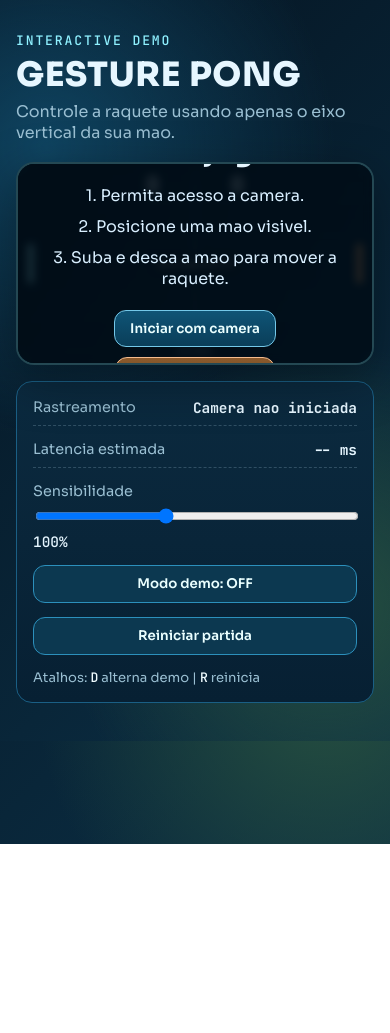
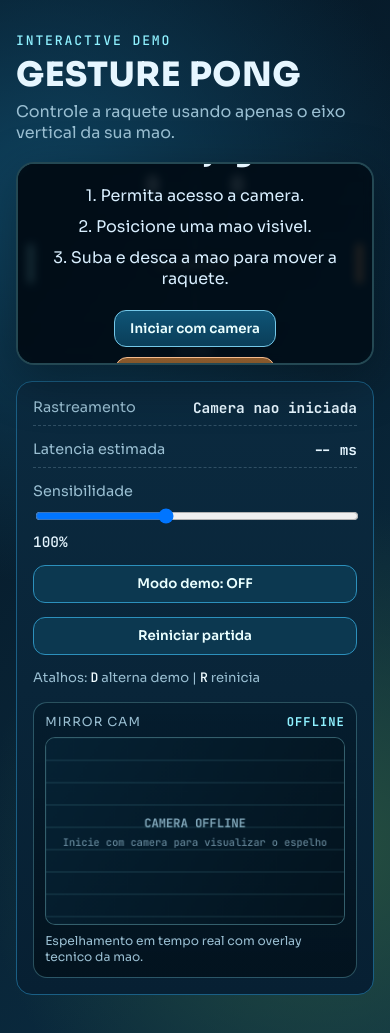
Before and after one commit to matheussiqueira-dev/Pong, a plain HTML site: page index.html in a window 390 px wide. Before the commit the page ends 844 px from the top, so only its background shows below. Drawn offline with Linux system fonts and the light colour scheme.

Commit message:
feat: add mirrored webcam window and hand tech skeleton overlay

```diff
--- a/index.html
+++ b/index.html
@@ -53,6 +53,20 @@
           <button id="toggleDemoButton" class="btn btn-tertiary">Modo demo: OFF</button>
           <button id="restartButton" class="btn btn-tertiary">Reiniciar partida</button>
           <p class="shortcuts">Atalhos: <code>D</code> alterna demo | <code>R</code> reinicia</p>
+
+          <section class="webcam-panel" aria-label="Preview da webcam espelhada">
+            <div class="webcam-head">
+              <span>Mirror Cam</span>
+              <strong id="webcamState">OFFLINE</strong>
+            </div>
+            <canvas
+              id="webcamCanvas"
+              width="320"
+              height="200"
+              aria-label="Janela espelhada da webcam com esqueleto da mao"
+            ></canvas>
+            <p class="webcam-tip">Espelhamento em tempo real com overlay tecnico da mao.</p>
+          </section>
         </aside>
       </section>
     </main>
--- a/src/app/AppController.js
+++ b/src/app/AppController.js
@@ -1,18 +1,21 @@
 import { GAME_CONFIG } from "../config/gameConfig.js";
 import { PongEngine } from "../game/PongEngine.js";
 import { CanvasRenderer } from "../render/CanvasRenderer.js";
+import { WebcamMirrorRenderer } from "../render/WebcamMirrorRenderer.js";
 import { GestureController } from "../vision/GestureController.js";
 
 export class AppController {
   constructor(doc) {
     this.doc = doc;
     this.canvas = doc.getElementById("gameCanvas");
+    this.webcamCanvas = doc.getElementById("webcamCanvas");
     this.video = doc.getElementById("cameraFeed");
 
     this.overlay = doc.getElementById("startOverlay");
     this.cameraError = doc.getElementById("cameraError");
     this.trackingState = doc.getElementById("trackingState");
     this.latencyState = doc.getElementById("latencyState");
+    this.webcamState = doc.getElementById("webcamState");
     this.sensitivityRange = doc.getElementById("sensitivityRange");
     this.sensitivityValue = doc.getElementById("sensitivityValue");
 
@@ -23,6 +26,7 @@ export class AppController {
 
     this.engine = new PongEngine(GAME_CONFIG);
     this.renderer = new CanvasRenderer(this.canvas, GAME_CONFIG.canvas);
+    this.webcamRenderer = new WebcamMirrorRenderer(this.webcamCanvas, this.video);
     this.gesture = new GestureController(this.video);
 
     this.running = false;
@@ -153,12 +157,14 @@ export class AppController {
   renderFrame() {
     const snapshot = this.engine.getSnapshot();
     const showIndicator = !this.demoMode && this.cameraStarted && this.latestTracking.tracked;
+    const cameraActive = this.cameraStarted;
 
     this.renderer.render(snapshot, {
       handY: this.latestTracking.normalizedY,
       showHandIndicator: showIndicator,
       demoModeActive: this.demoMode,
     });
+    this.webcamRenderer.render(this.latestTracking, cameraActive);
 
     this.updateHud(snapshot.controlMode);
   }
@@ -181,5 +187,13 @@ export class AppController {
     } else {
       this.latencyState.textContent = "-- ms";
     }
+
+    if (!this.cameraStarted) {
+      this.webcamState.textContent = "OFFLINE";
+    } else if (this.latestTracking.tracked) {
+      this.webcamState.textContent = "TRACKING";
+    } else {
+      this.webcamState.textContent = "ON AIR";
+    }
   }
 }
--- /dev/null
+++ b/src/render/WebcamMirrorRenderer.js
@@ -0,0 +1,142 @@
+const HAND_CONNECTIONS = [
+  [0, 1], [1, 2], [2, 3], [3, 4],
+  [0, 5], [5, 6], [6, 7], [7, 8],
+  [5, 9], [9, 10], [10, 11], [11, 12],
+  [9, 13], [13, 14], [14, 15], [15, 16],
+  [13, 17], [17, 18], [18, 19], [19, 20],
+  [0, 17],
+];
+
+export class WebcamMirrorRenderer {
+  constructor(canvasElement, videoElement) {
+    this.canvas = canvasElement;
+    this.video = videoElement;
+    this.ctx = canvasElement.getContext("2d");
+    this.baseWidth = canvasElement.width;
+    this.baseHeight = canvasElement.height;
+    this.dpr = Math.max(1, Math.min(2, window.devicePixelRatio || 1));
+
+    this.syncCanvasResolution();
+    window.addEventListener("resize", () => this.syncCanvasResolution());
+  }
+
+  syncCanvasResolution() {
+    const width = Math.floor(this.baseWidth * this.dpr);
+    const height = Math.floor(this.baseHeight * this.dpr);
+    if (this.canvas.width !== width || this.canvas.height !== height) {
+      this.canvas.width = width;
+      this.canvas.height = height;
+    }
+    this.ctx.setTransform(this.dpr, 0, 0, this.dpr, 0, 0);
+  }
+
+  render(state, cameraActive) {
+    const width = this.baseWidth;
+    const height = this.baseHeight;
+
+    this.drawFrame(width, height, state?.tracked ?? false);
+
+    if (cameraActive && this.video.readyState >= 2) {
+      this.drawMirroredVideo(width, height);
+    } else {
+      this.drawOfflinePlaceholder(width, height);
+    }
+
+    if (state?.tracked && Array.isArray(state.landmarks) && state.landmarks.length > 0) {
+      this.drawHandSkeleton(state.landmarks, width, height);
+    }
+
+    this.drawHudLines(width, height);
+  }
+
+  drawMirroredVideo(width, height) {
+    const ctx = this.ctx;
+    ctx.save();
+    ctx.translate(width, 0);
+    ctx.scale(-1, 1);
+    ctx.drawImage(this.video, 0, 0, width, height);
+    ctx.restore();
+
+    ctx.fillStyle = "rgba(2, 26, 38, 0.14)";
+    ctx.fillRect(0, 0, width, height);
+  }
+
+  drawOfflinePlaceholder(width, height) {
+    const ctx = this.ctx;
+    const gradient = ctx.createLinearGradient(0, 0, width, height);
+    gradient.addColorStop(0, "rgba(6, 34, 52, 0.9)");
+    gradient.addColorStop(1, "rgba(3, 19, 30, 1)");
+    ctx.fillStyle = gradient;
+    ctx.fillRect(0, 0, width, height);
+
+    ctx.fillStyle = "rgba(155, 196, 216, 0.82)";
+    ctx.textAlign = "center";
+    ctx.font = "600 13px 'JetBrains Mono', monospace";
+    ctx.fillText("CAMERA OFFLINE", width / 2, height / 2 - 4);
+    ctx.fillStyle = "rgba(155, 196, 216, 0.62)";
+    ctx.font = "500 11px 'JetBrains Mono', monospace";
+    ctx.fillText("Inicie com camera para visualizar o espelho", width / 2, height / 2 + 16);
+  }
+
+  drawHandSkeleton(landmarks, width, height) {
+    const ctx = this.ctx;
+    const toScreen = (lm) => ({
+      x: (1 - lm.x) * width,
+      y: lm.y * height,
+    });
+
+    ctx.save();
+    ctx.lineCap = "round";
+    ctx.lineJoin = "round";
+    ctx.strokeStyle = "rgba(142, 241, 255, 0.8)";
+    ctx.lineWidth = 2;
+    ctx.shadowColor = "rgba(130, 220, 255, 0.75)";
+    ctx.shadowBlur = 8;
+
+    for (const [a, b] of HAND_CONNECTIONS) {
+      const from = landmarks[a];
+      const to = landmarks[b];
+      if (!from || !to) {
+        continue;
+      }
+      const p0 = toScreen(from);
+      const p1 = toScreen(to);
+      ctx.beginPath();
+      ctx.moveTo(p0.x, p0.y);
+      ctx.lineTo(p1.x, p1.y);
+      ctx.stroke();
+    }
+
+    for (let i = 0; i < landmarks.length; i += 1) {
+      const p = toScreen(landmarks[i]);
+      const isCore = i === 0 || i === 5 || i === 9 || i === 13 || i === 17;
+      ctx.beginPath();
+      ctx.fillStyle = isCore ? "rgba(255, 175, 106, 0.95)" : "rgba(143, 241, 255, 0.95)";
+      ctx.arc(p.x, p.y, isCore ? 3.6 : 2.4, 0, Math.PI * 2);
+      ctx.fill();
+    }
+    ctx.restore();
+  }
+
+  drawFrame(width, height, tracked) {
+    const ctx = this.ctx;
+    const color = tracked ? "rgba(143, 241, 255, 0.7)" : "rgba(143, 241, 255, 0.35)";
+    ctx.strokeStyle = color;
+    ctx.lineWidth = 1;
+    ctx.strokeRect(0.5, 0.5, width - 1, height - 1);
+  }
+
+  drawHudLines(width, height) {
+    const ctx = this.ctx;
+    ctx.save();
+    ctx.strokeStyle = "rgba(143, 241, 255, 0.15)";
+    ctx.lineWidth = 1;
+    for (let y = 24; y < height; y += 24) {
+      ctx.beginPath();
+      ctx.moveTo(0, y);
+      ctx.lineTo(width, y);
+      ctx.stroke();
+    }
+    ctx.restore();
+  }
+}
--- a/src/styles.css
+++ b/src/styles.css
@@ -203,6 +203,48 @@ body {
   color: #effbff;
 }
 
+.webcam-panel {
+  margin-top: 0.1rem;
+  border: 1px solid rgba(143, 241, 255, 0.28);
+  border-radius: 14px;
+  padding: 0.7rem;
+  background: linear-gradient(180deg, rgba(4, 27, 43, 0.75), rgba(3, 18, 29, 0.9));
+}
+
+.webcam-head {
+  display: flex;
+  justify-content: space-between;
+  align-items: center;
+  margin-bottom: 0.45rem;
+  font-size: 0.78rem;
+  text-transform: uppercase;
+  letter-spacing: 0.08em;
+  color: var(--muted);
+}
+
+.webcam-head strong {
+  color: var(--accent-primary);
+  font-family: "JetBrains Mono", monospace;
+  font-size: 0.76rem;
+}
+
+#webcamCanvas {
+  display: block;
+  width: 100%;
+  height: auto;
+  border: 1px solid rgba(143, 241, 255, 0.34);
+  border-radius: 10px;
+  background: #041420;
+  box-shadow: inset 0 0 0 1px rgba(143, 241, 255, 0.1);
+}
+
+.webcam-tip {
+  margin: 0.45rem 0 0;
+  font-size: 0.76rem;
+  color: var(--muted);
+  line-height: 1.35;
+}
+
 .camera-error {
   position: absolute;
   left: 1rem;
@@ -232,4 +274,9 @@ body {
   .hud-panel {
     max-width: 600px;
   }
+
+  #webcamCanvas {
+    max-height: 220px;
+    object-fit: cover;
+  }
 }
--- a/src/vision/GestureController.js
+++ b/src/vision/GestureController.js
@@ -21,6 +21,7 @@ export class GestureController {
     this.smoothedY = 0.5;
     this.outputY = 0.5;
     this.tracked = false;
+    this.latestLandmarks = [];
 
     this.latencySamples = [];
     this.avgLatencyMs = null;
@@ -80,6 +81,7 @@ export class GestureController {
       normalizedY: this.outputY,
       rawY: this.rawY,
       latencyMs: this.avgLatencyMs,
+      landmarks: this.latestLandmarks,
     };
   }
 
@@ -90,6 +92,7 @@ export class GestureController {
     const landmarks = results.multiHandLandmarks?.[0];
     if (!landmarks) {
       this.tracked = false;
+      this.latestLandmarks = [];
       return;
     }
 
@@ -120,6 +123,11 @@ export class GestureController {
 
     this.tracked = true;
     this.lastTrackedAt = now;
+    this.latestLandmarks = landmarks.map((landmark) => ({
+      x: landmark.x,
+      y: landmark.y,
+      z: landmark.z,
+    }));
   }
 
   recordLatency(now) {
```
Also changed, not shown: README.md.
